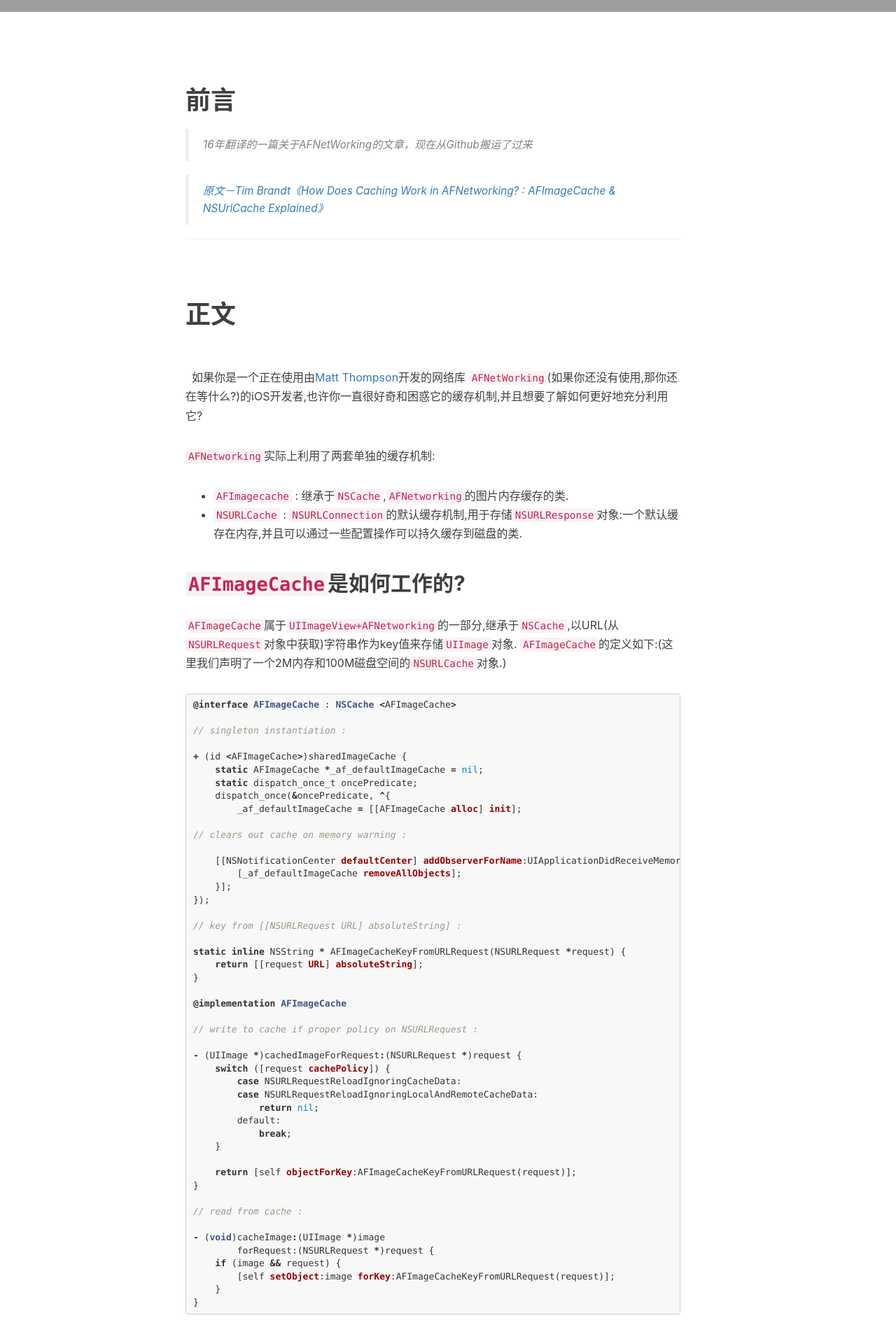
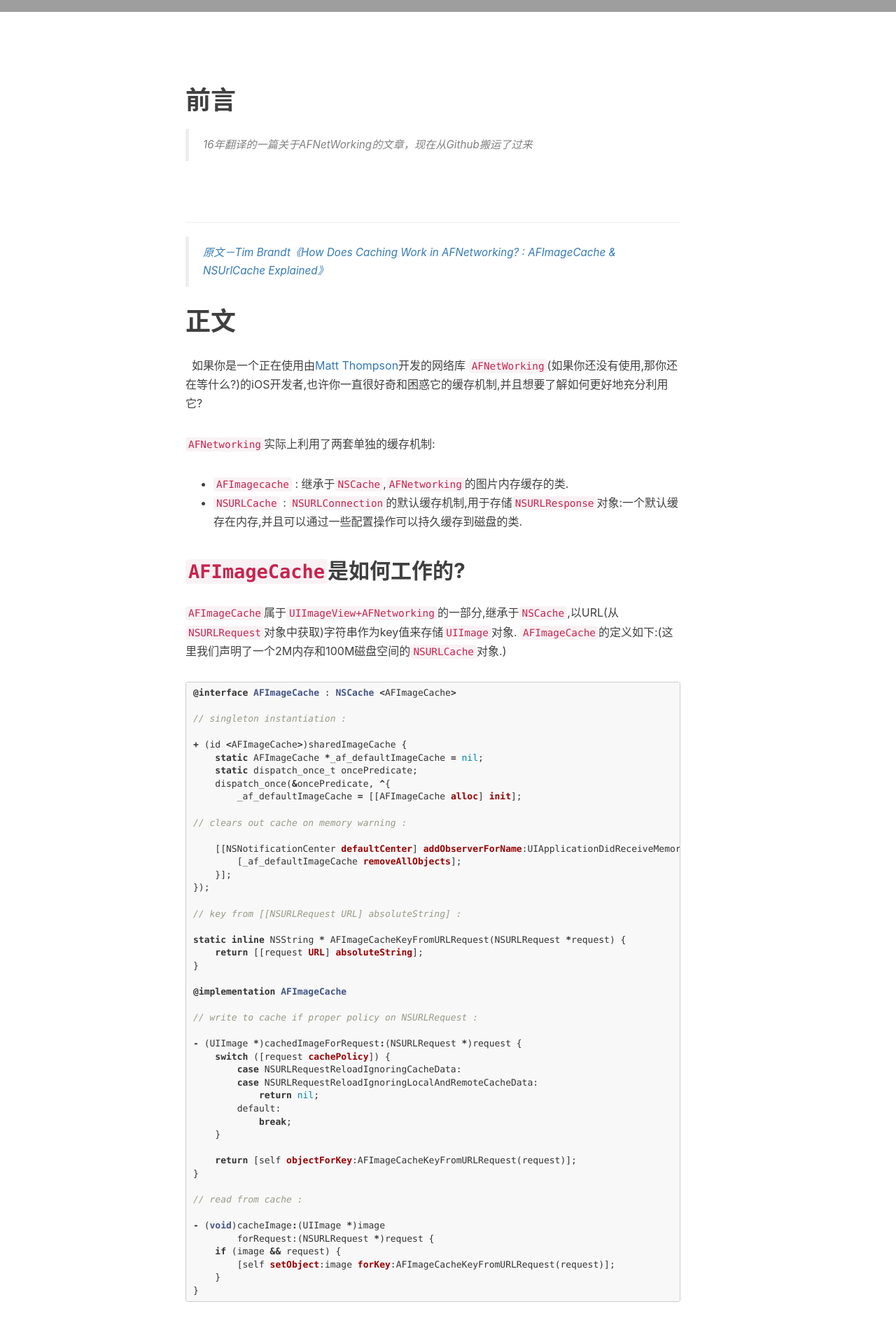
Before and after one commit to Jackielc/Jackielc.github.io, a Jekyll site: the page built from _posts/2018-11-30-AFNetworking.markdown, in a window 1280 px wide. Shown: the part 566-2459 px from the top of the page at 70% size. Built offline with Jekyll 4.4.1, drawn with Linux system fonts in a browser that asks for light colours; nearby versions of some CDN libraries; comment, search, counter and statistics services are not loaded; grey boxes are pictures that could not be loaded.

Commit message:
Modify: Add images

```diff
--- a/_posts/2018-11-29-hello-2018.markdown
+++ b/_posts/2018-11-29-hello-2018.markdown
@@ -4,7 +4,7 @@ title:      "Welcome to Jackcao Blog"
 subtitle:   " \"Hello World, Hello Blog\""
 # date:       2018-11-29 19:00:00
 author:     "Jackcao"
-header-img: "img/post-bg-20181130.jpg"
+header-img: "img/post-bg-20181129.jpg"
 tags:
     - 生活
     - iOS
--- a/_posts/2018-11-30-AFNetworking.markdown
+++ b/_posts/2018-11-30-AFNetworking.markdown
@@ -15,13 +15,14 @@ tags:
 # 前言
 > 16年翻译的一篇关于AFNetWorking的文章，现在从Github搬运了过来
 
+<br>
+
+---
 
 >[原文－Tim Brandt《How Does Caching Work in AFNetworking? : AFImageCache & NSUrlCache Explained》](http://blog.originate.com/blog/2014/02/20/afimagecache-vs-nsurlcache/)
 
----
-<br>
 # 正文
-<br>
+
    如果你是一个正在使用由[Matt Thompson](https://github.com/mattt)开发的网络库 `AFNetWorking`(如果你还没有使用,那你还在等什么?)的iOS开发者,也许你一直很好奇和困惑它的缓存机制,并且想要了解如何更好地充分利用它?
 
 `AFNetworking`实际上利用了两套单独的缓存机制:
```
Also changed, not shown: 4 other files.
